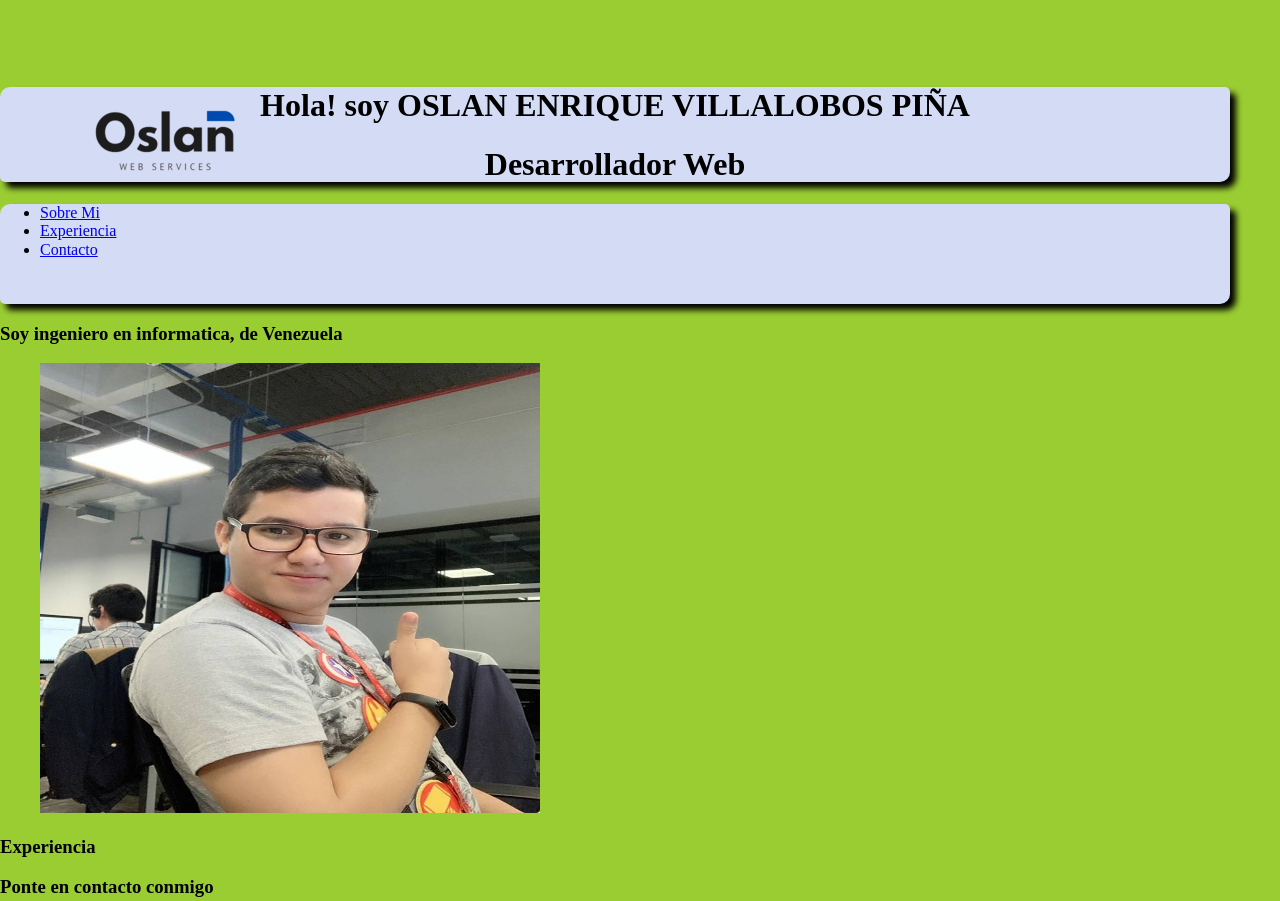
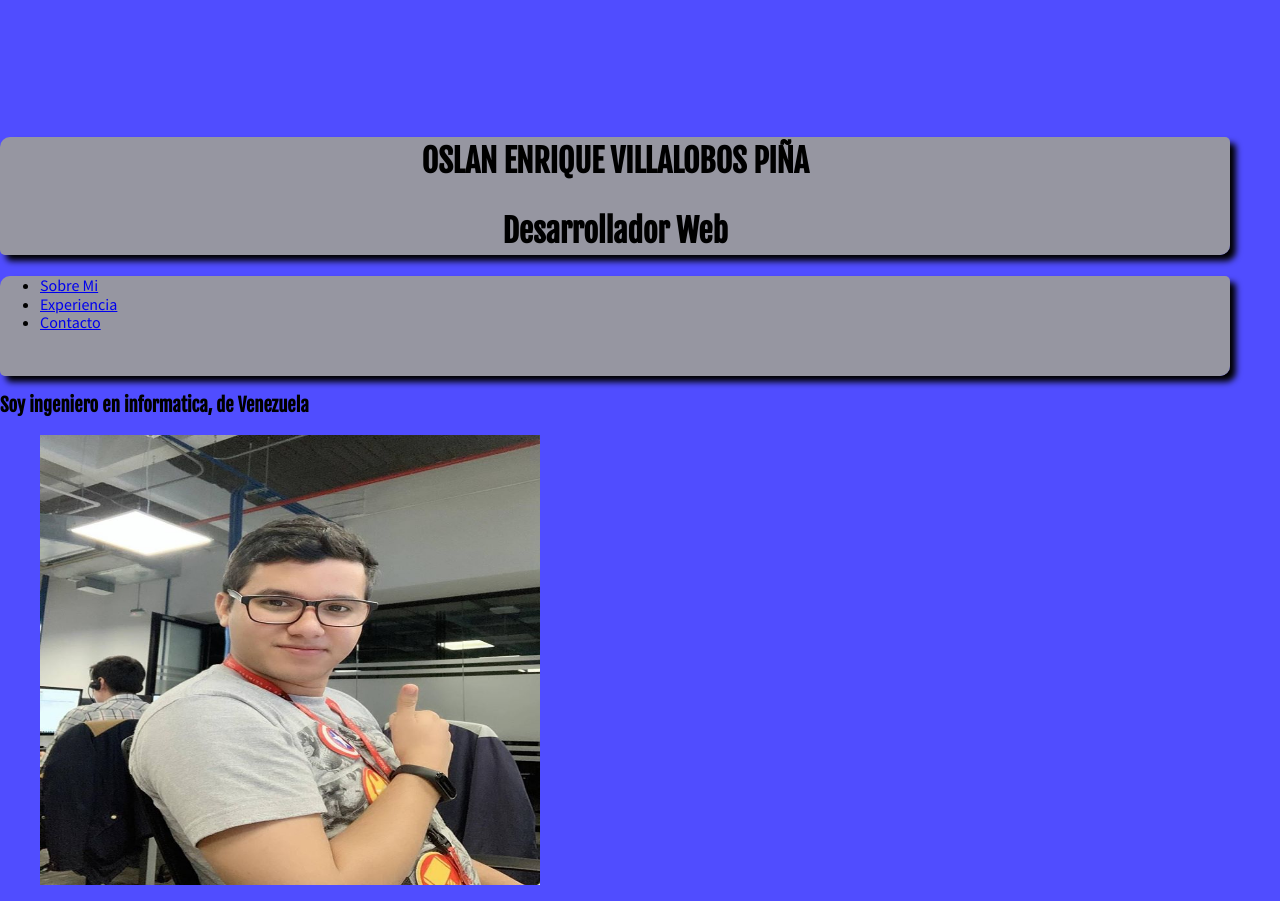
Before and after one commit to Oslan17/OslanV, a plain HTML site: page index.html in a window 1280 px wide. Shown: the top 901 px of the page. Drawn offline with Linux system fonts and the light colour scheme.

Commit message:
Se agrega cambio en css colores, se retira logo + font family de google *

```diff
--- a/css/estilos.css
+++ b/css/estilos.css
@@ -1,18 +1,15 @@
+.header{
+    width: auto;
+    height: 100px;
+}
+
 .logo{
 
-    height: 250px;
-    height: 50px;
-
-
-
-}
-.img_logo{
-    margin-bottom: 100px;
+    position: relative;
 }
 
 .hero{
-
-background: rgb(212, 219, 245);
+background:rgba(155, 155, 155, 0.938);
 align-self: center;
 border-color: black;
 margin-right: 50px;
@@ -21,17 +18,10 @@ width: auto;
 color:black;
 border-radius: 10px 5px 10px 5px;
 box-shadow: 6px 6px 6px black;
-
-
-
 }
-
-
 .menu{
-
-
     text-align: left;
-    background: rgb(212, 219, 245);
+    background: rgba(155, 155, 155, 0.938);
     align-self: center;
     border-color: black;
     margin-right: 50px;
@@ -40,14 +30,28 @@ box-shadow: 6px 6px 6px black;
     color:black;
     border-radius: 10px 5px 10px 5px;
     box-shadow: 6px 6px 6px black;
+}
+body{
 
+background: rgb(80, 77, 255);
 
+}
+
+body{
+
+    font-family: 'Source Sans Pro', sans-serif;
 
 }
 
 
-body{
+h1, h2, h3, h4, h5, h6{
 
-background: yellowgreen;
+font-family: 'Fjalla One';
 
 }
+
+h1{
+    font-size: 60px;
+    line-height: 1.5em;
+    letter-spacing: -.2px;
+}
--- a/index.html
+++ b/index.html
@@ -1,25 +1,29 @@
 <!DOCTYPE html>
 <html>
         <head>
+                <link href="https://fonts.googleapis.com/css?family=Source+Sans+Pro&display=swap" rel="stylesheet">
+                <link href="https://fonts.googleapis.com/css?family=Fjalla+One|Source+Sans+Pro&display=swap" rel="stylesheet">
                 <link rel="icon" type="image/ico" href="./imagenes/favicon.ico">
                 <meta charset="UTF-8">
                 <title>Oslan Villalobos</title>
                 <link rel="stylesheet" href="./css/estilos.css">
                  <link rel="stylesheet" href="./css/normalize.css">
-                <link href="https://fonts.googleapis.com/css?family=Fjalla+One|Source+Sans+Pro" rel="stylesheet">
+                 <link href="https://fonts.googleapis.com/css?family=Source+Sans+Pro&display=swap" rel="stylesheet">
+                 <link href="https://fonts.googleapis.com/css?family=Fjalla+One|Source+Sans+Pro&display=swap" rel="stylesheet">
         </head>
 
     <body>
         <header class="header">
             <figure class="logo">
-            <img  class="img_logo" src="./imagenes/logo.png">
+            <!-- <img  class="img_logo" src="./imagenes/logo.png">  -->
             </figure>
+
         </header>
 
 
 
             <section class="hero">
-            <h1>Hola! soy OSLAN ENRIQUE VILLALOBOS PIÑA</h1>
+            <h1> OSLAN ENRIQUE VILLALOBOS PIÑA</h1>
             <h1>Desarrollador Web</h1>
             </section>
 
```
